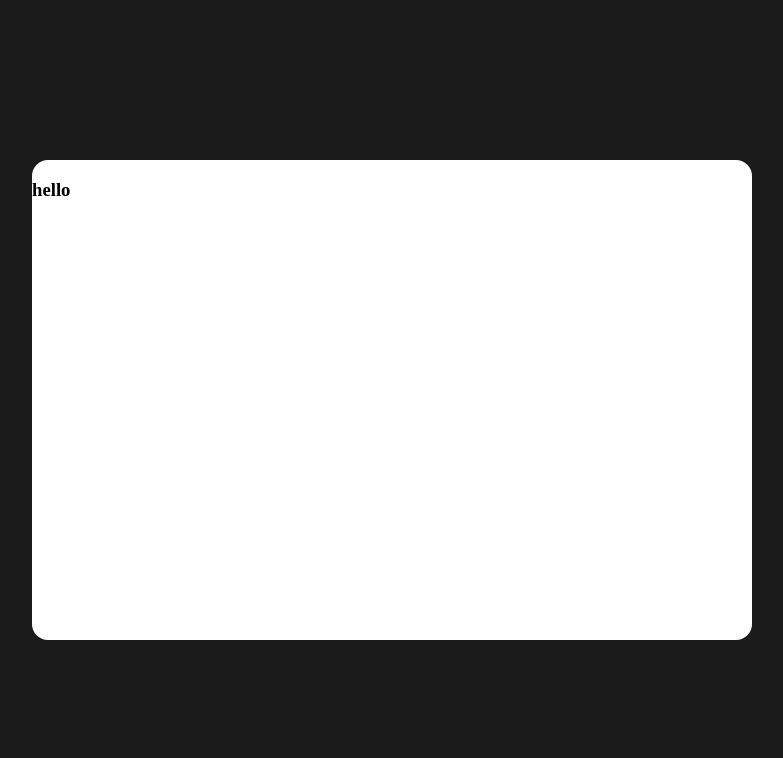
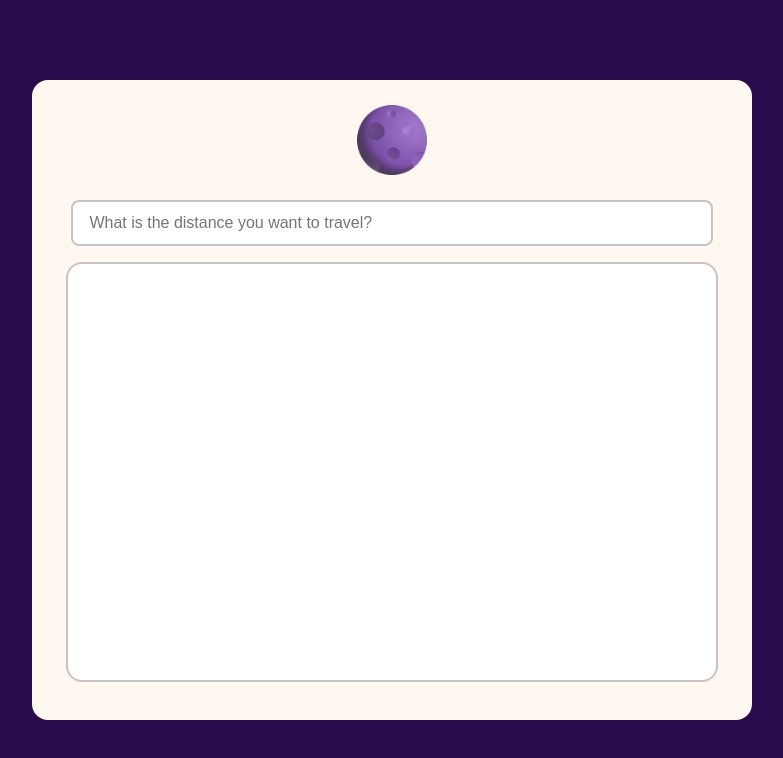
Before and after one commit to atiladefreitas/Space-Distance-Calculator, a React (Vite) app: page / in a window 1280 px wide. Shown: the top 758 px of the page, without its empty margins (248-1031 px from the left). Built offline with nearby package versions, Linux system fonts and the light colour scheme.

Commit message:
created input container, inserted logo and created component that will receive results

```diff
--- /dev/null
+++ b/src/global.d.ts
@@ -0,0 +1,4 @@
+declare module "*.png";
+declare module "*.svg";
+declare module "*.jpg";
+declare module "*.jpeg";
--- /dev/null
+++ b/src/pages/home/components/CardContainer/components/ScrollView/index.tsx
@@ -0,0 +1,18 @@
+import React from "react";
+
+import { Container } from "./styles";
+
+import moon from '../../../../assets/moon.png'
+
+function ScrollView():JSX.Element {
+ return (
+  <Container>
+
+
+
+
+  </Container>
+ )
+}
+
+export { ScrollView }
--- /dev/null
+++ b/src/pages/home/components/CardContainer/components/ScrollView/styles.ts
@@ -0,0 +1,10 @@
+import styled from "styled-components";
+
+export const Container = styled.section`
+  width: 90%;
+  height: 65%;
+  margin-top: 1rem;
+  border-radius: 16px;
+  background-color: white;
+  border: 2px solid #c4c4c4;
+`;
--- a/src/pages/home/components/CardContainer/index.tsx
+++ b/src/pages/home/components/CardContainer/index.tsx
@@ -1,10 +1,18 @@
 import React from "react";
-import { Container } from "./styles";
+
+import { Container, ImageContainer, Input } from "./styles";
+
+import moon from '../../../../assets/moon.png'
+import { ScrollView } from "./components/ScrollView";
 
 function CardContainer():JSX.Element {
  return (
   <Container>
-    <h1>hello</h1>
+    <ImageContainer>
+      <img src={moon} alt="logo marca"/>
+    </ImageContainer>
+  <Input placeholder="What is the distance you want to travel?"/>
+  <ScrollView />
   </Container>
  )
 }
--- a/src/pages/home/components/CardContainer/styles.ts
+++ b/src/pages/home/components/CardContainer/styles.ts
@@ -2,8 +2,34 @@ import styled from "styled-components";
 
 export const Container = styled.section`
   width: 45rem;
-  height: 30rem;
+  height: 40rem;
   border-radius: 16px;
-  background-color: white;
+  background-color: #FFF8F0;
 
-`
+  display: flex;
+  flex-direction: column;
+  align-items: center;
+
+  & img {
+    width: 5rem;
+    height: 5rem;
+  }
+
+`;
+
+export const ImageContainer = styled.div`
+  width: 100%;
+  height: 7.5rem;
+  display: flex;
+  align-items: center;
+  justify-content: center;
+`;
+
+export const Input = styled.input`
+  width: 86%;
+  height: 2.5rem;
+  border: 2px solid #c4c4c4;
+  border-radius: 8px;
+  font-size: 16px;
+  padding-left: 1rem;
+`;
--- a/src/pages/home/styles.ts
+++ b/src/pages/home/styles.ts
@@ -3,7 +3,7 @@ import styled from "styled-components";
 export const Container = styled.section`
   width: 100%;
   height: 100vh;
-  background-color: #1b1b1b;
+  background-color: #2A0C4E;
   display: flex;
   align-items: center;
   justify-content: center;
```
Also changed, not shown: src/assets/Logo.png (added), src/assets/moon.png (added).
